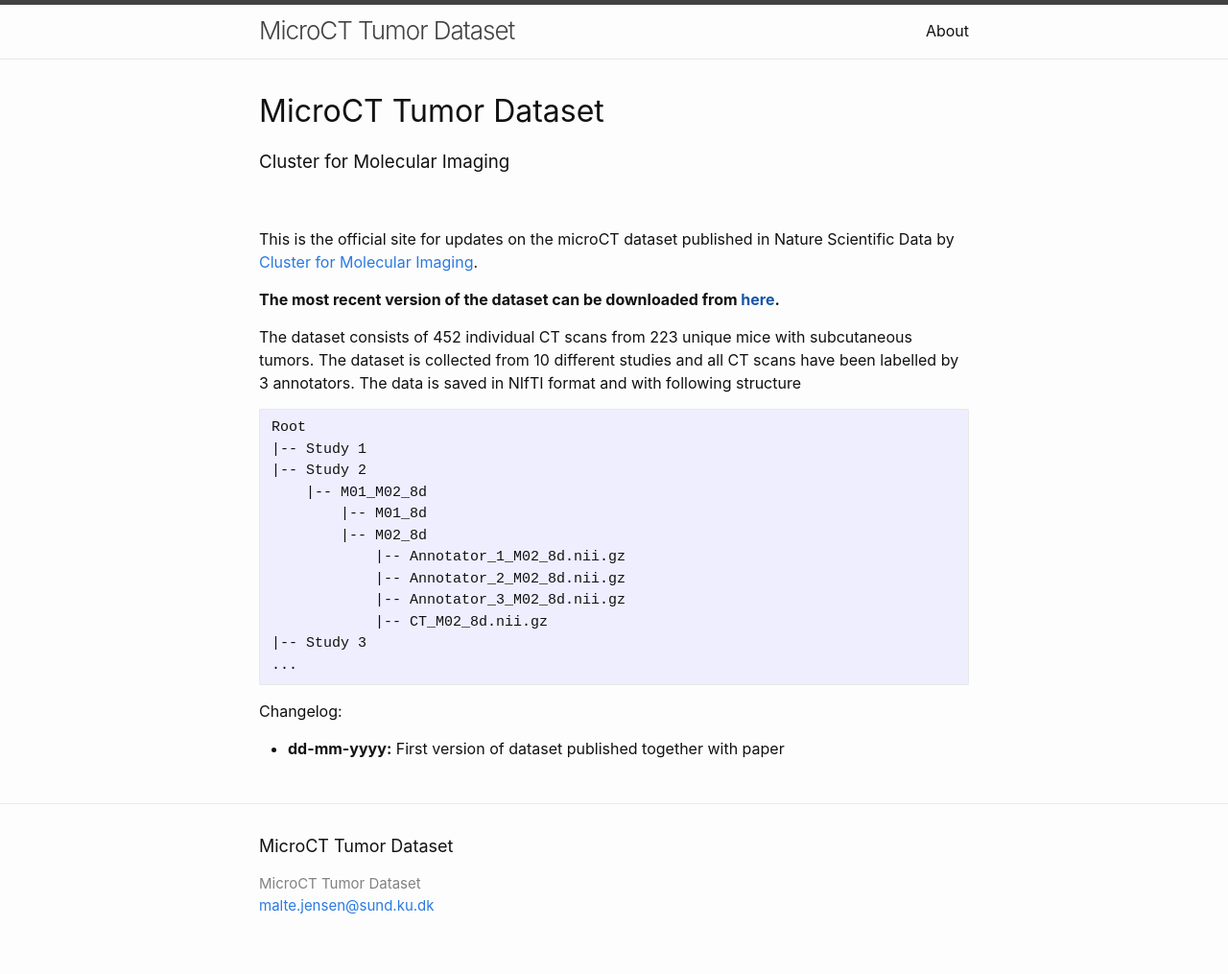
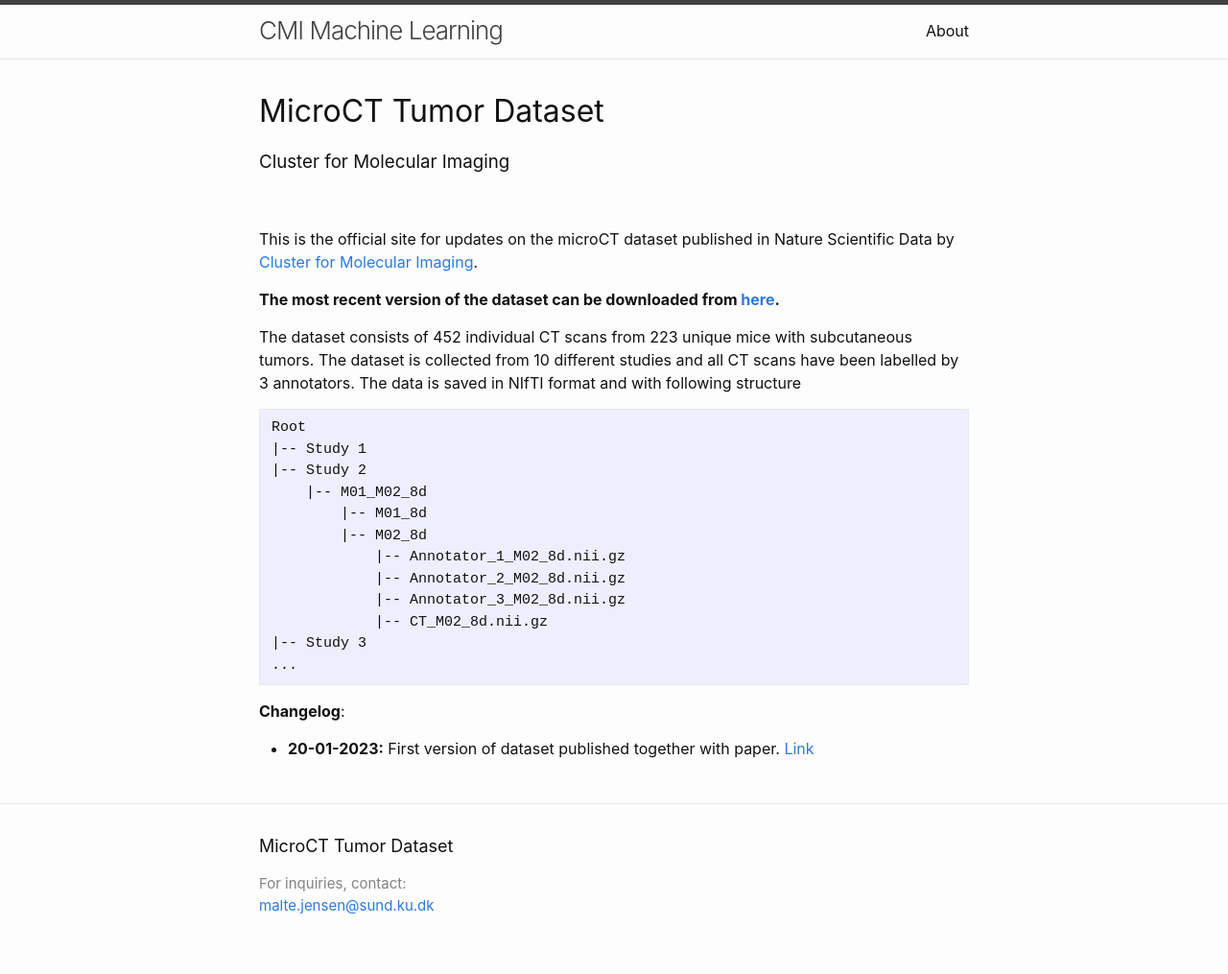
Before and after one commit to KjaerLab/CMI_public, a Jekyll site: the page built from index.markdown, in a window 1280 px wide. Shown: the whole page at 96% size. Built offline with Jekyll 4.4.1, drawn with Linux system fonts in a browser that asks for light colours.

Commit message:
updates to front page

````diff
--- a/_includes/footer.html
+++ b/_includes/footer.html
@@ -12,7 +12,8 @@
             {%- if site.author -%}
               {{ site.author | escape }}
             {%- else -%}
-              {{ site.title | escape }}
+              <!--{{ site.title | escape }}-->
+              {{ "For inquiries, contact:" | escape }}
             {%- endif -%}
             </li>
             {%- if site.email -%}
--- a/_includes/header.html
+++ b/_includes/header.html
@@ -3,7 +3,8 @@
   <div class="wrapper">
     {%- assign default_paths = site.pages | map: "path" -%}
     {%- assign page_paths = site.header_pages | default: default_paths -%}
-    <a class="site-title" rel="author" href="{{ "/" | relative_url }}">{{ site.title | escape }}</a>
+    <!-- <a class="site-title" rel="author" href="{{ "/" | relative_url }}">{{ site.title | escape }}</a>-->
+    <a class="site-title" rel="author" href="{{ "/" | relative_url }}">{{ "CMI Machine Learning" | escape }}</a>
 
     {%- if page_paths -%}
       <nav class="site-nav">
--- a/index.markdown
+++ b/index.markdown
@@ -12,7 +12,7 @@ title: MicroCT Tumor Dataset
 This is the official site for updates on the microCT dataset published in Nature Scientific Data by
 [Cluster for Molecular Imaging](https://www.rigshospitalet.dk/afdelinger-og-klinikker/diagnostisk/klinisk-fysiologi-og-nuklearmedicin/forskning/Sider/cluster-for-molecular-imaging.aspx).
 
-**The most recent version of the dataset can be downloaded from [here]().**
+**The most recent version of the dataset can be downloaded from [here](https://erda.ku.dk/archives/d2f7d338fb66adf4edb9fa94e7432bfe/published-archive.html).**
 
 The dataset consists of 452 individual CT scans from 223 unique mice with subcutaneous tumors. The dataset is collected from 10 different studies and all CT scans have been labelled by 3 annotators. The data is saved in NIfTI format and with following structure
 ```
@@ -30,5 +30,5 @@ Root
 ...
 ```
 
-#### Changelog:
-* **dd-mm-yyyy:** First version of dataset published together with paper
+#### **Changelog**:
+* **20-01-2023:** First version of dataset published together with paper. [Link](https://erda.ku.dk/archives/d2f7d338fb66adf4edb9fa94e7432bfe/published-archive.html)
````
